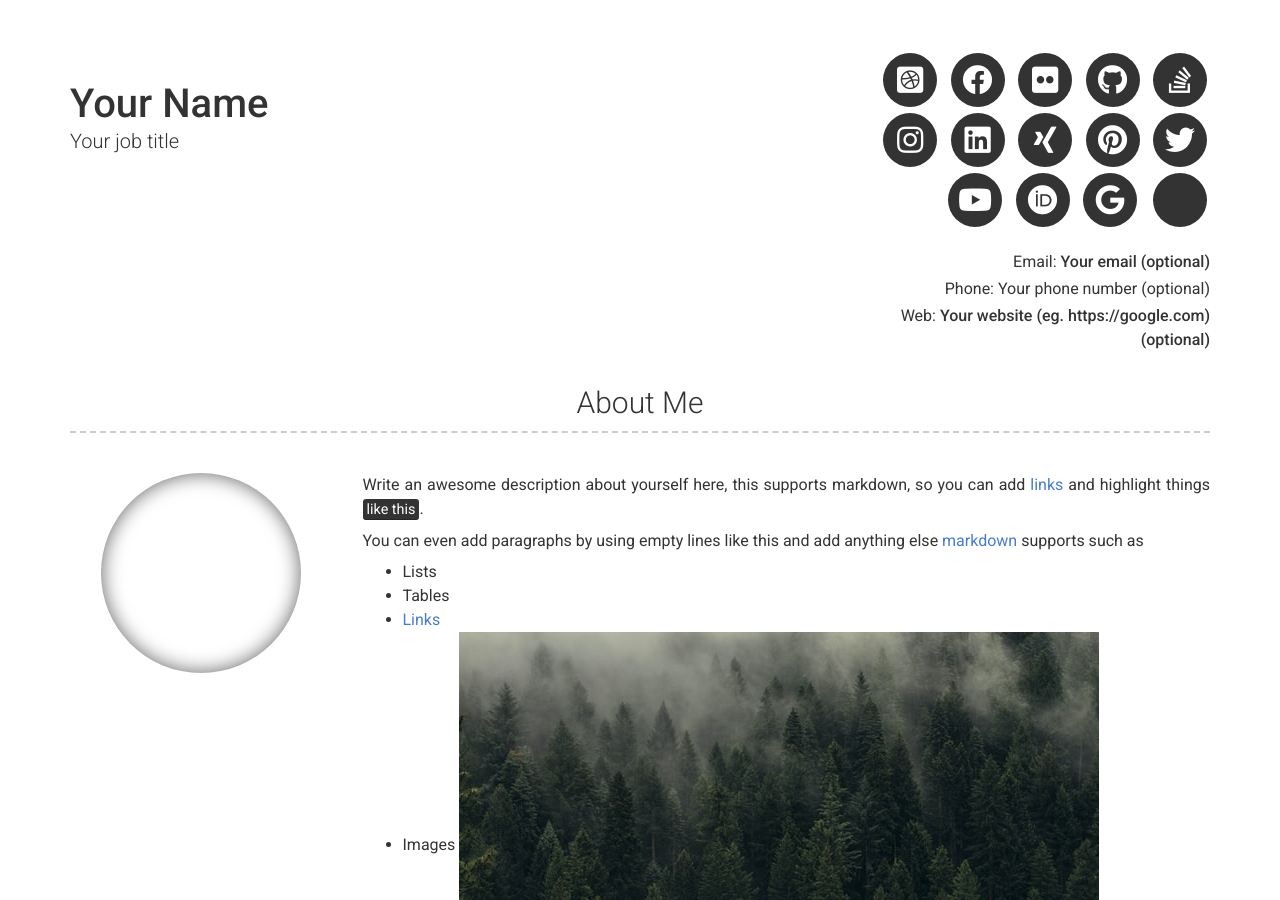
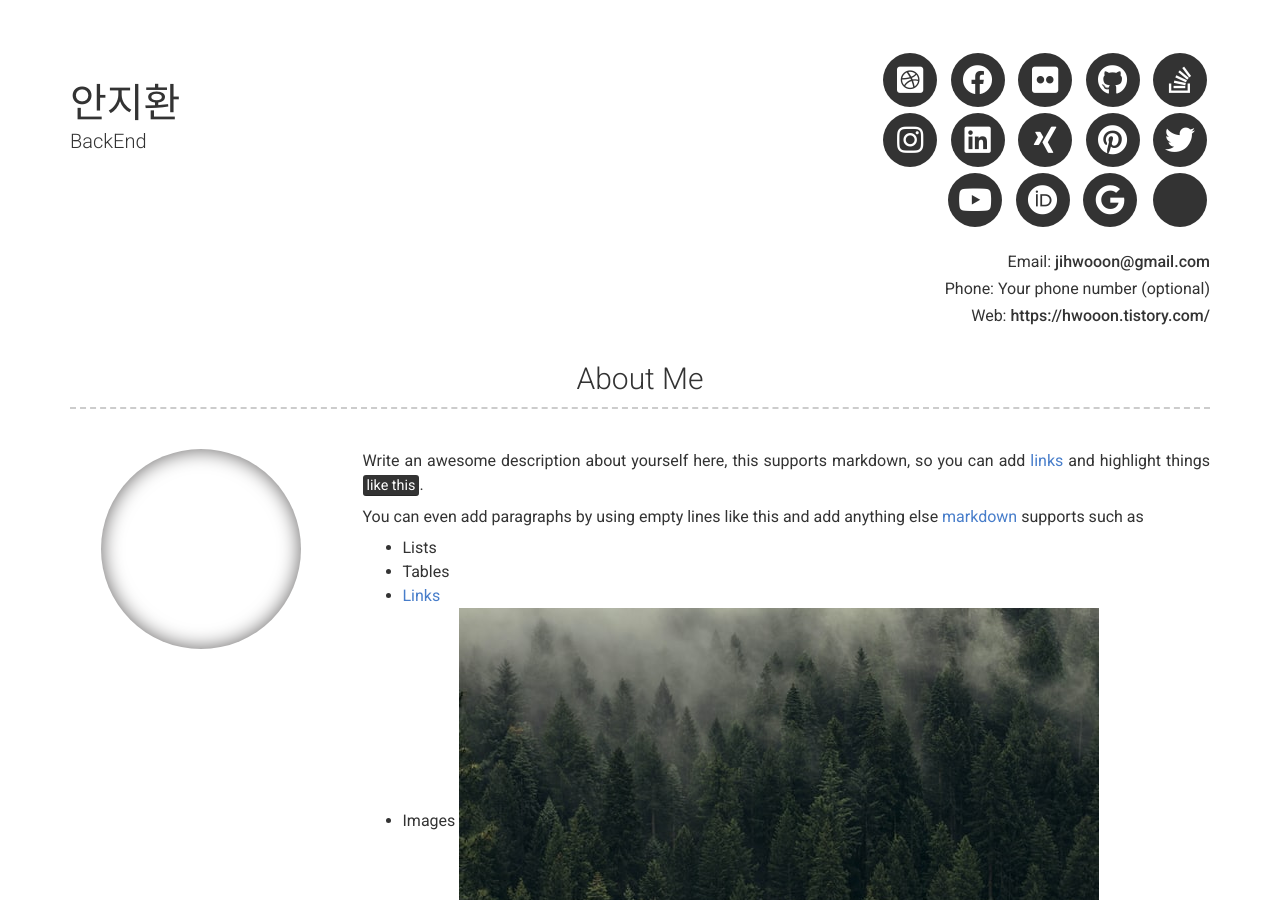
Before and after one commit to jihwooon/jihwooon.github.io, a Jekyll site: the page built from index.md, in a window 1280 px wide and 900 px high. Built offline with Jekyll 4.4.1, drawn with Linux system fonts in a browser that asks for light colours; nearby versions of some CDN libraries; some of the changed text lies outside the part shown.

Commit message:
이력서 프로필을 수정하라
이력서의 프로필 내용을 수정했습니다.

```diff
--- a/_config.yml
+++ b/_config.yml
@@ -6,13 +6,13 @@ repository: Git repository where your resume will be hosted, only required if yo
 version: 2
 
 # Personal info
-name: Your Name
-title: Your job title
-email: Your email (optional)
+name: 안지환
+title: BackEnd
+email: jihwooon@gmail.com
 # email_title: Email (Email title override)
 phone: Your phone number (optional)
 # phone_title: Phone (Phone title override)
-website: Your website (eg. https://google.com)(optional)
+website:  https://hwooon.tistory.com/
 # website_title: Web (Website title override)
 
 # Dark Mode (true/false/never)
```
